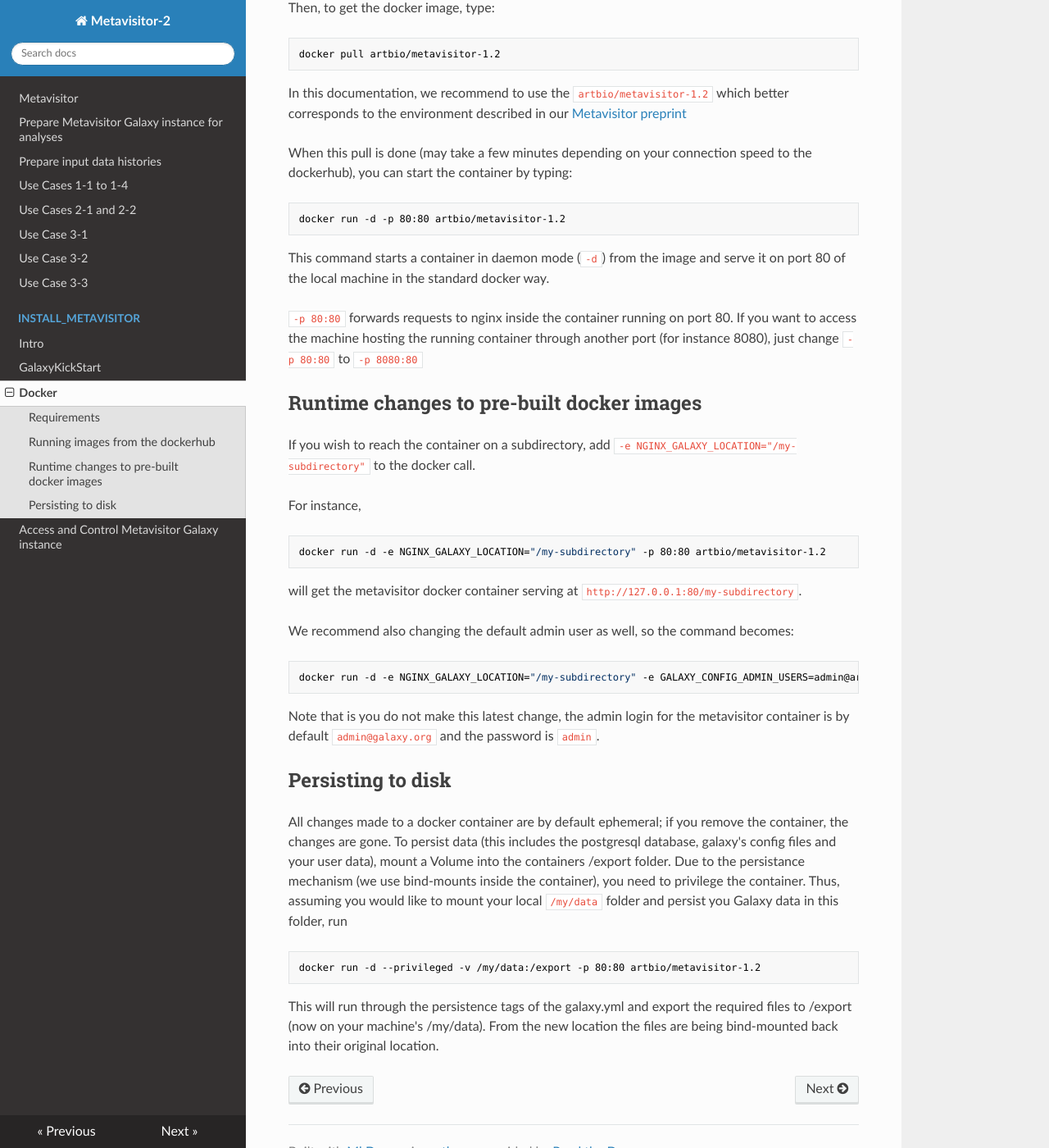
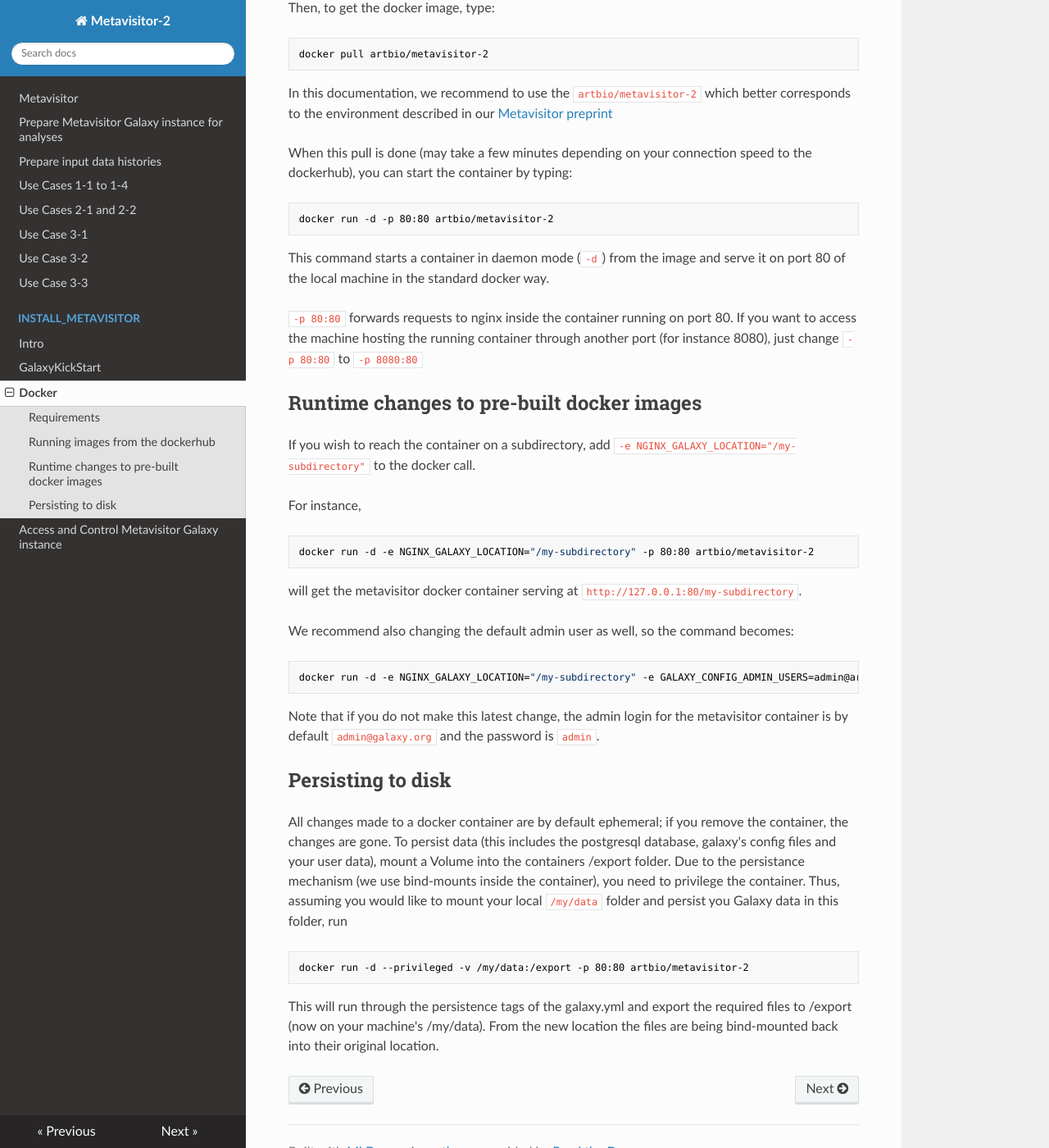
Before and after one commit to ARTbio/metavisitor, an MkDocs documentation site: the page built from docs/metavisitor_docker.md, in a window 1280 px wide and 1400 px high, scrolled down 547 px. Shown: the whole window at 82% size. Built offline with MkDocs 1.6.1, drawn with Linux system fonts in a browser that asks for light colours; nearby versions of some CDN libraries; old or Windows-style settings are respelled for this version of MkDocs.

Commit message:
Change metavisitor1 to metavistor2 and fix minor typo

````diff
--- a/docs/metavisitor_docker.md
+++ b/docs/metavisitor_docker.md
@@ -16,14 +16,14 @@
 Then, to get the docker image, type:
 
 ```
-docker pull artbio/metavisitor-1.2
+docker pull artbio/metavisitor-2
 ```
-In this documentation, we recommend to use the `artbio/metavisitor-1.2` which better corresponds to the environment described in our [Metavisitor preprint](http://dx.doi.org/10.1101/048983)
+In this documentation, we recommend to use the `artbio/metavisitor-2` which better corresponds to the environment described in our [Metavisitor preprint](http://dx.doi.org/10.1101/048983)
 
 When this pull is done (may take a few minutes depending on your connection speed to the dockerhub), you can start the container by typing:
 
 ```
-docker run -d -p 80:80 artbio/metavisitor-1.2
+docker run -d -p 80:80 artbio/metavisitor-2
 ```
 
 This command starts a container in daemon mode (`-d`) from the image and serve it on port 80 of the local machine in the standard docker way.
@@ -36,7 +36,7 @@
 
 For instance,
 ```
-docker run -d -e NGINX_GALAXY_LOCATION="/my-subdirectory" -p 80:80 artbio/metavisitor-1.2
+docker run -d -e NGINX_GALAXY_LOCATION="/my-subdirectory" -p 80:80 artbio/metavisitor-2
 ```
 
 will get the metavisitor docker container serving at `http://127.0.0.1:80/my-subdirectory`.
@@ -45,7 +45,7 @@
 ```
 docker run -d -e NGINX_GALAXY_LOCATION="/my-subdirectory" -e GALAXY_CONFIG_ADMIN_USERS=admin@artbio.fr -p 80:80 artbio/galaxy-kickstart-base
 ```
-Note that is you do not make this latest change, the admin login for the metavisitor container is by default `admin@galaxy.org` and the password is `admin`.
+Note that if you do not make this latest change, the admin login for the metavisitor container is by default `admin@galaxy.org` and the password is `admin`.
 
 ## Persisting to disk
 
@@ -55,7 +55,7 @@
 Due to the persistance mechanism (we use bind-mounts inside the container), you need to privilege the container.
 Thus, assuming you would like to mount your local `/my/data` folder and persist you Galaxy data in this folder, run
 ```
-docker run -d --privileged -v /my/data:/export -p 80:80 artbio/metavisitor-1.2
+docker run -d --privileged -v /my/data:/export -p 80:80 artbio/metavisitor-2
 ```
 This will run through the persistence tags of the galaxy.yml and export the required files to /export (now on your machine's /my/data).
 From the new location the files are being bind-mounted back into their original location.
````
